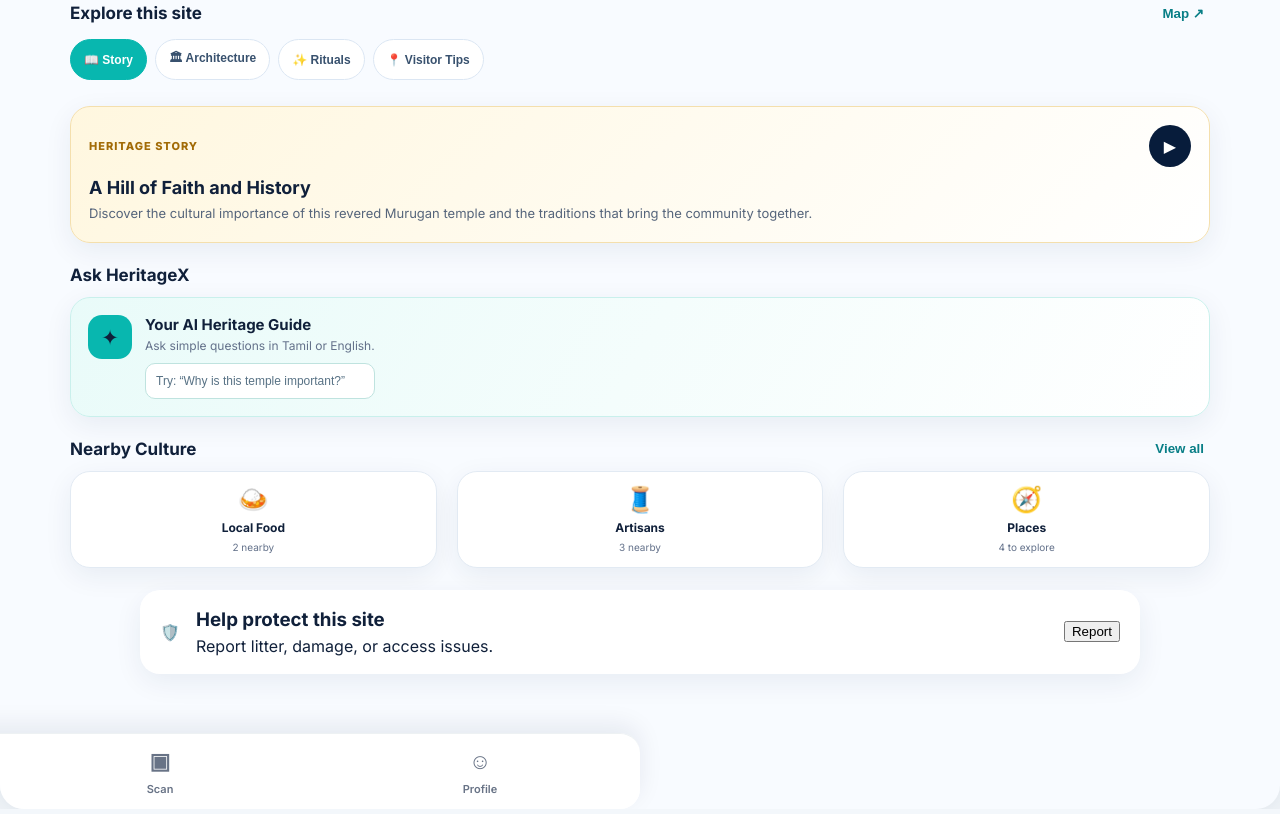
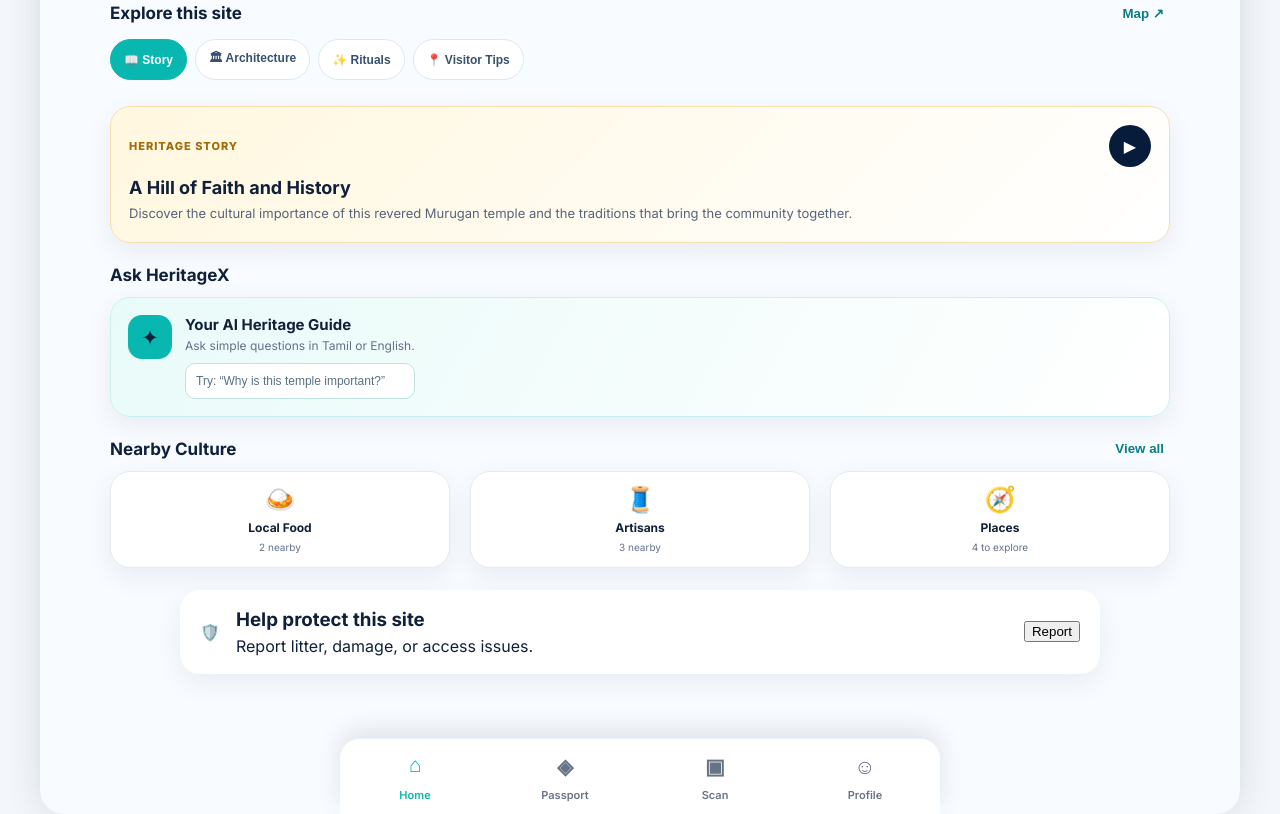
Before and after one commit to kandhavel164/HeritageX, a plain HTML site: page index.html in a window 1280 px wide. Shown: the part 629-1443 px from the top of the page. Drawn offline with nearby package versions, Linux system fonts and the light colour scheme; a script that the page names is missing.

Commit message:
Update style.css

```diff
--- a/style.css
+++ b/style.css
@@ -3409,3 +3409,166 @@ body {
 
     padding-bottom: 95px;
 }
+/* =====================================================
+   FINAL FIX — BOTTOM MENU ALWAYS INSIDE MOBILE VIEW
+===================================================== */
+
+html,
+body {
+    width: 100%;
+    max-width: 100%;
+    margin: 0;
+    padding: 0;
+    overflow-x: hidden !important;
+}
+
+.app {
+    width: 100%;
+    max-width: 1200px;
+    min-width: 0;
+    margin: 0 auto;
+    overflow-x: hidden;
+    padding-bottom: 100px;
+}
+
+/* Bottom navigation */
+.bottom {
+    position: fixed !important;
+
+    left: 50% !important;
+    bottom: 0 !important;
+
+    transform: translateX(-50%) !important;
+
+    width: 100% !important;
+    max-width: 480px !important;
+
+    height: 76px !important;
+
+    display: grid !important;
+    grid-template-columns: repeat(4, minmax(0, 1fr)) !important;
+
+    margin: 0 !important;
+    padding: 6px 0 !important;
+
+    background: #ffffff !important;
+
+    border-top: 1px solid #edf1f3;
+
+    box-shadow: 0 -8px 25px rgba(7, 28, 59, 0.10);
+
+    z-index: 99999 !important;
+
+    box-sizing: border-box !important;
+
+    overflow: hidden !important;
+}
+
+/* Every menu button */
+.nav-item {
+    width: 100% !important;
+    min-width: 0 !important;
+    max-width: none !important;
+
+    height: 64px !important;
+
+    margin: 0 !important;
+    padding: 5px 2px !important;
+
+    display: flex !important;
+    flex-direction: column !important;
+
+    align-items: center !important;
+    justify-content: center !important;
+
+    gap: 4px !important;
+
+    border: none !important;
+    background: transparent !important;
+
+    text-align: center !important;
+
+    white-space: nowrap !important;
+
+    overflow: hidden !important;
+
+    font-size: 11px !important;
+
+    box-sizing: border-box !important;
+}
+
+/* Icons */
+.nav-icon {
+    width: 28px !important;
+    height: 28px !important;
+
+    display: flex !important;
+
+    align-items: center !important;
+    justify-content: center !important;
+
+    font-size: 21px !important;
+
+    line-height: 1 !important;
+
+    flex-shrink: 0 !important;
+}
+
+/* Mobile */
+@media (max-width: 600px) {
+
+    .bottom {
+        left: 0 !important;
+        right: 0 !important;
+
+        transform: none !important;
+
+        width: 100vw !important;
+        max-width: 100vw !important;
+    }
+
+    .nav-item {
+        font-size: 10px !important;
+    }
+
+    .nav-icon {
+        font-size: 20px !important;
+    }
+
+    .app {
+        width: 100% !important;
+        max-width: 100% !important;
+        padding-bottom: 95px !important;
+    }
+}
+
+/* Very small phones */
+@media (max-width: 380px) {
+
+    .bottom {
+        height: 70px !important;
+    }
+
+    .nav-item {
+        height: 60px !important;
+        font-size: 9px !important;
+    }
+
+    .nav-icon {
+        font-size: 18px !important;
+    }
+}
+
+/* Desktop */
+@media (min-width: 601px) {
+
+    .bottom {
+        width: min(100%, 600px) !important;
+        max-width: 600px !important;
+
+        left: 50% !important;
+        transform: translateX(-50%) !important;
+
+        border-radius: 20px 20px 0 0;
+    }
+}
```
